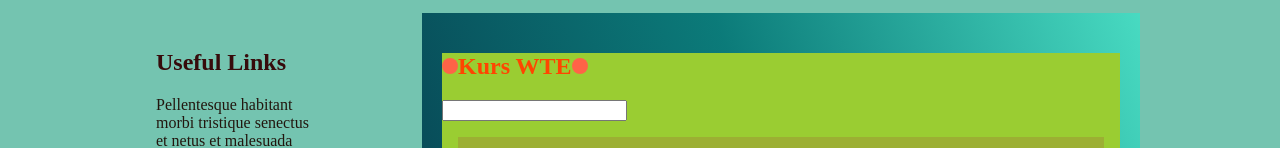
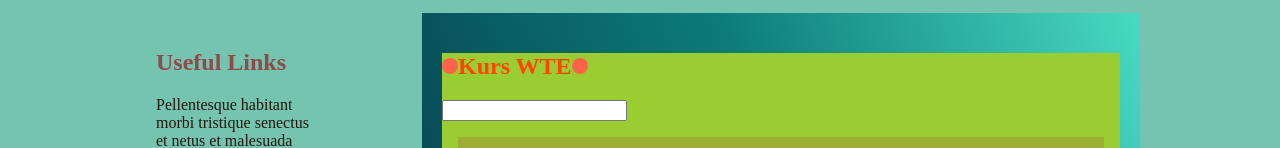
Before and after one commit to Magdalena-Lisicka/homepage-webpack, a website built with webpack: page src/pages/index.html in a window 1280 px wide. Shown: the part 208-356 px from the top of the page. Built offline with nearby package versions, Linux system fonts and the light colour scheme.

Commit message:
new h2 color

```diff
--- a/src/scss/main.scss
+++ b/src/scss/main.scss
@@ -61,7 +61,7 @@
 }
 
 h2 {
-  color: #360b0b;
+  color: #914a4a;
 }
 
 h3 {
```
